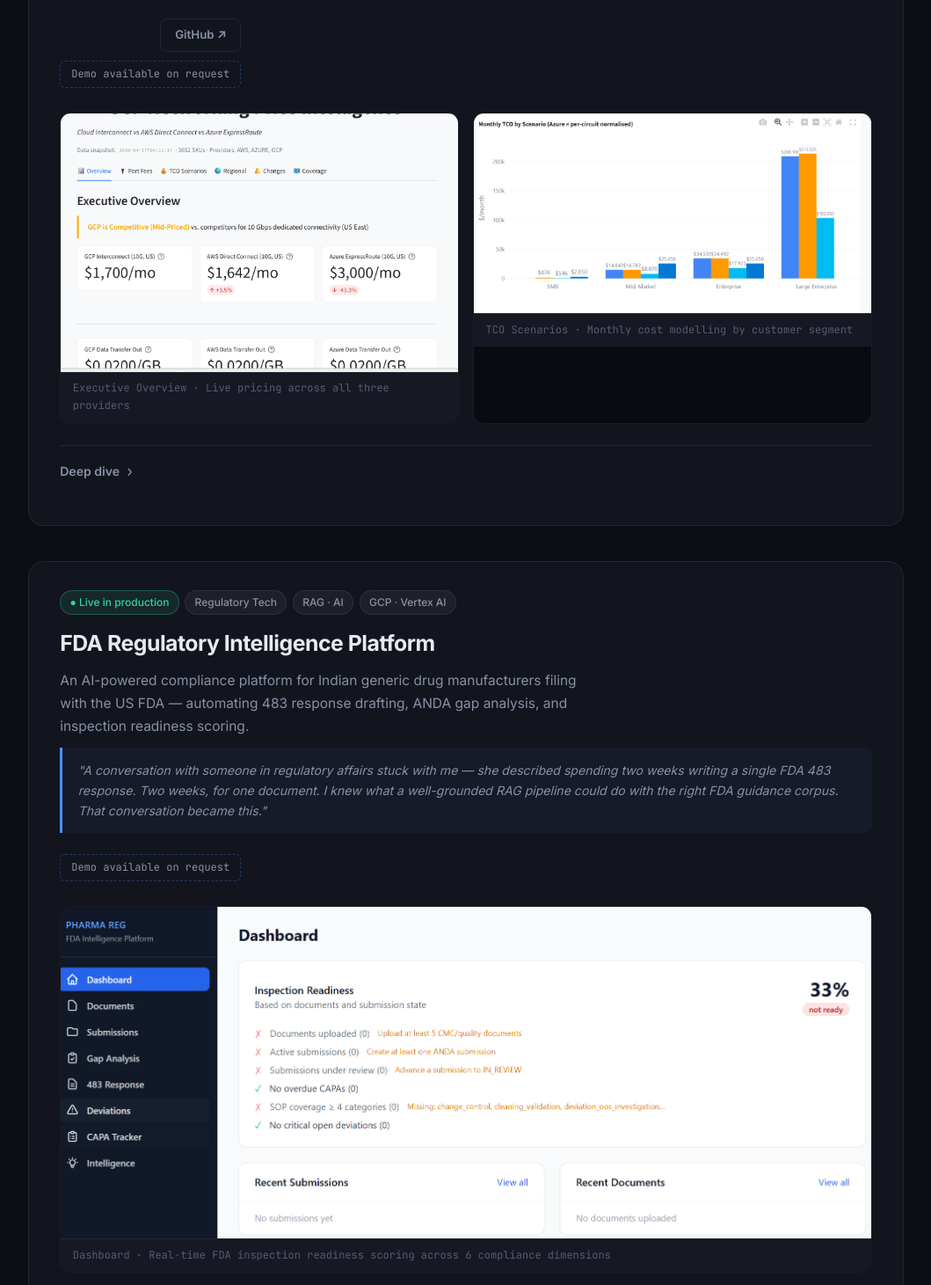
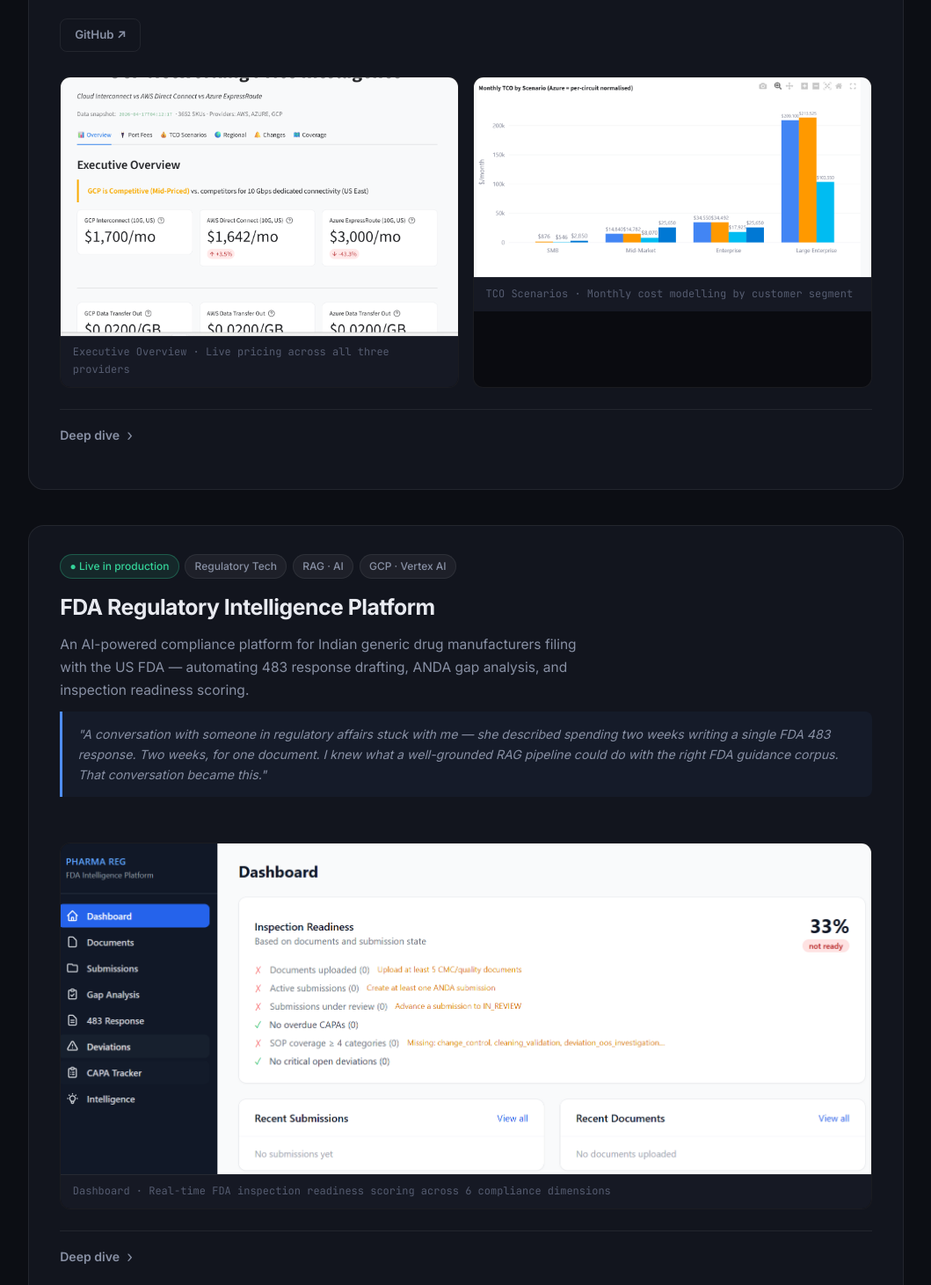
Before and after one commit to nr21031/nr21031.github.io, a plain HTML site: page index.html in a window 1280 px wide. Shown: the part 2605-4066 px from the top of the page at 88% size, without its empty margins (110-1169 px from the left). Drawn offline with Linux system fonts and the light colour scheme.

Commit message:
Remove demo-on-request badges

```diff
--- a/index.html
+++ b/index.html
@@ -178,7 +178,6 @@
             </div>
             <div class="project-links">
               <a href="https://github.com/nr21031/networking-price-comparison" target="_blank" class="btn btn-ghost btn-sm">GitHub ↗</a>
-              <span class="badge-available">Demo available on request</span>
             </div>
           </div>
 
@@ -267,7 +266,6 @@
               </blockquote>
             </div>
             <div class="project-links">
-              <span class="badge-available">Demo available on request</span>
             </div>
           </div>
 
@@ -353,7 +351,6 @@
             </div>
             <div class="project-links">
               <a href="https://github.com/nr21031/FinOpsOnCR" target="_blank" class="btn btn-ghost btn-sm">GitHub ↗</a>
-              <span class="badge-available">Demo available on request</span>
             </div>
           </div>
 
```
